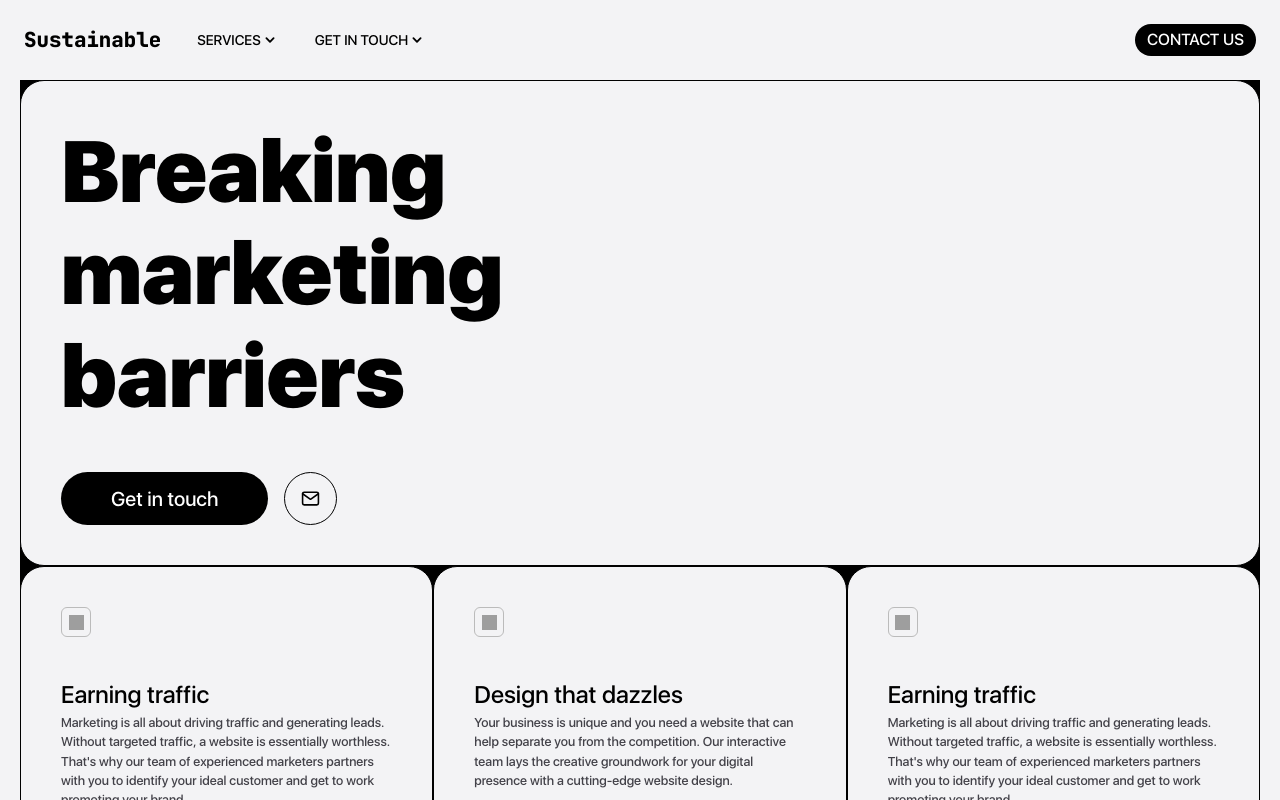
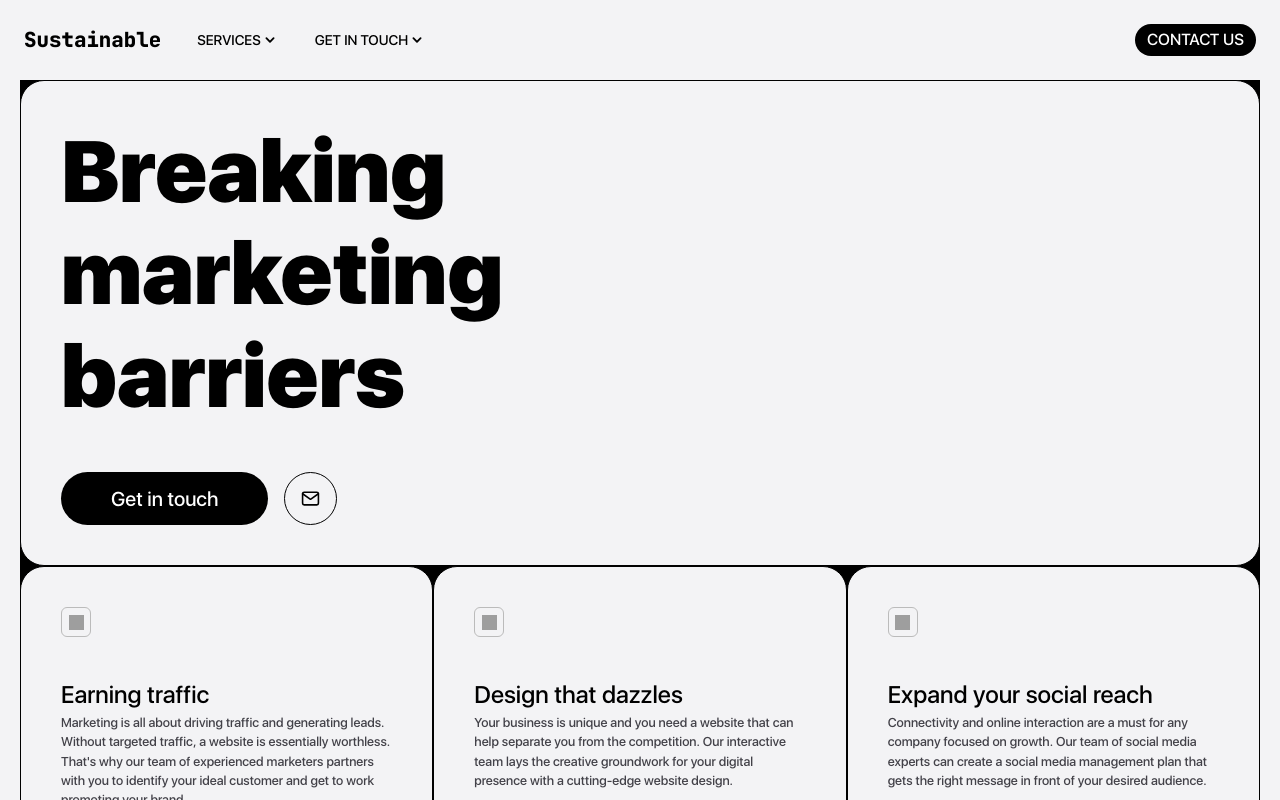
Before and after one commit to S-P-H-E/Sustainable, a Next.js app: page / in a window 1280 px wide. Shown: the top 800 px of the page. Built offline with nearby package versions, Linux system fonts and the light colour scheme; grey boxes are pictures that could not be loaded.

Commit message:
quotation fix

```diff
--- a/pages/index.js
+++ b/pages/index.js
@@ -72,12 +72,12 @@ export default function Home() {
             <div className='chart h-[15px] w-[15px]'/>
           </div>
           <div>
-            <h1 className='text-[1.5rem] font-medium'>Earning traffic</h1>
+            <h1 className='text-[1.2rem] lg:text-[1.5rem] font-medium'>Earning traffic</h1>
             <p className='text-[0.7rem] lg:text-[0.8rem] text-[#424148]'>
               Marketing is all about driving traffic
               and generating leads. Without targeted
               traffic, a website is essentially worthless.
-              That's why our team of experienced marketers
+              That{"'"}s why our team of experienced marketers
               partners with you to identify your ideal customer
               and get to work promoting your brand.
             </p>
@@ -90,7 +90,7 @@ export default function Home() {
             <div className='paint h-[15px] w-[15px]'/>
           </div>
           <div>
-            <h1 className='text-[1.5rem] font-medium'>Design that dazzles</h1>
+            <h1 className='text-[1.2rem] lg:text-[1.5rem] font-medium'>Design that dazzles</h1>
             <p className='text-[0.7rem] lg:text-[0.8rem] text-[#424148]'>
             Your business is unique and you need a
             website that can help separate you from
@@ -108,14 +108,14 @@ export default function Home() {
             <div className='rocket h-[15px] w-[15px]'/>
           </div>
           <div>
-            <h1 className='text-[1.5rem] font-medium'>Earning traffic</h1>
+            <h1 className='text-[1.2rem] lg:text-[1.5rem] font-medium'>Expand your social reach</h1>
             <p className='text-[0.7rem] lg:text-[0.8rem] text-[#424148]'>
-              Marketing is all about driving traffic
-              and generating leads. Without targeted
-              traffic, a website is essentially worthless.
-              That's why our team of experienced marketers
-              partners with you to identify your ideal customer
-              and get to work promoting your brand.
+            Connectivity and online interaction are a
+            must for any company focused on
+            growth. Our team of social media experts
+            can create a social media management
+            plan that gets the right message in front
+            of your desired audience.
             </p>
           </div>
         </div>
@@ -128,7 +128,7 @@ export default function Home() {
         <h1 className='heroh1 text-center text-[1.6rem] md:text-[3.4rem] leading-normal md:leading-[6.4rem]'>
           What are you waiting for?
         </h1>
-        <p className='text-[0.8rem] md:text-[1rem]'>Take action, let's get more eyes on your brand</p>
+        <p className='text-[0.8rem] md:text-[1rem]'>Take action, let{"'"}s get more eyes on your brand</p>
         <div className='flex gap-4 mt-11'>
           <button className='bg-black text-white rounded-full px-[50px] p-3 text-[15px] md:text-[20px]' onClick={() => window.open("https://www.instagram.com/xpc_marketing/")}>
             Get in touch
```
